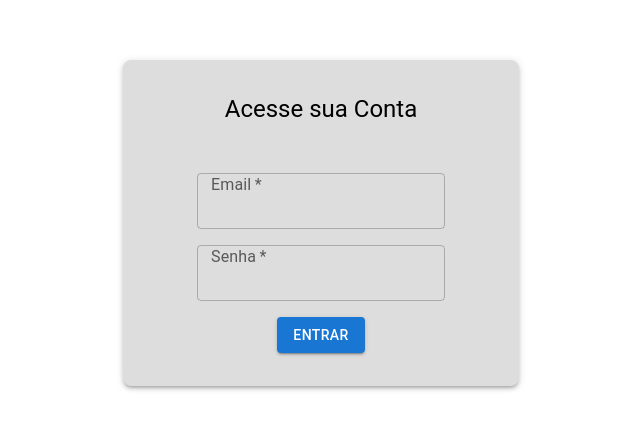
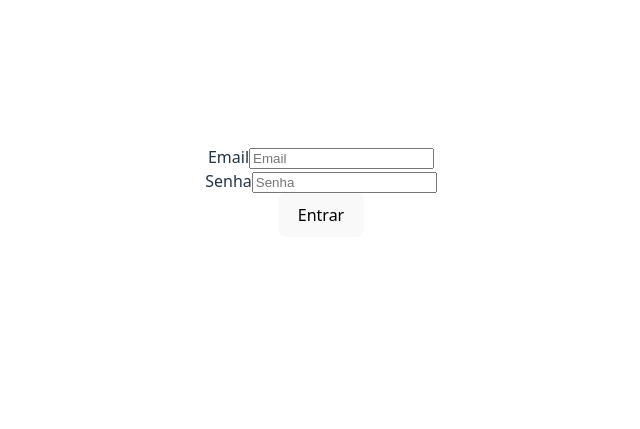
Before and after one commit to psifabiohenrique/practicare_frontend, a React (Vite) app: page /login in a window 1280 px wide. Shown: the part 209-638 px from the top of the page, without its empty margins (319-959 px from the left). Built offline with nearby package versions, Linux system fonts and the light colour scheme.

Commit message:
Refactored to remove MUI dependecy. Created components to text field and button

```diff
--- a/package.json
+++ b/package.json
@@ -10,9 +10,6 @@
     "preview": "vite preview"
   },
   "dependencies": {
-    "@emotion/react": "^11.14.0",
-    "@emotion/styled": "^11.14.1",
-    "@mui/material": "^7.3.6",
     "axios": "^1.13.2",
     "react": "^19.2.0",
     "react-dom": "^19.2.0",
--- /dev/null
+++ b/src/components/Button/Button.tsx
@@ -0,0 +1,15 @@
+import styles from "./button.module.css";
+
+interface ButtonProps {
+    children: React.ReactNode;
+    onClick?: (event: React.MouseEvent<HTMLButtonElement>) => void;
+    type?: "button" | "submit" | "reset";
+}
+
+export default function Button({ children, onClick, type = "button" }: ButtonProps) {
+    return (
+        <button className={styles.button} onClick={onClick} type={type}>
+            {children}
+        </button>
+    )
+}
--- /dev/null
+++ b/src/components/TextField/TextField.tsx
@@ -0,0 +1,30 @@
+import styles from "./text-field.module.css";
+
+interface TextFieldProps {
+  label: string;
+  placeholder?: string;
+  value: string;
+  onChange: (event: React.ChangeEvent<HTMLInputElement>) => void;
+  required?: boolean;
+}
+
+export default function TextField({
+  label,
+  placeholder,
+  value,
+  onChange,
+  required,
+}: TextFieldProps) {
+  return (
+    <div className={styles.container}>
+      <label>{label}</label>
+      <input
+        type="text"
+        value={value}
+        onChange={onChange}
+        placeholder={placeholder}
+        required={required}
+      />
+    </div>
+  );
+}
--- a/src/pages/Login/LoginPage.tsx
+++ b/src/pages/Login/LoginPage.tsx
@@ -1,6 +1,7 @@
 import { useState } from "react";
 import { useAuth } from "../../auth/AuthContext";
-import { Box, Button, Container, TextField, Typography } from "@mui/material";
+import TextField from "../../components/TextField/TextField";
+import Button from "../../components/Button/Button";
 
 export function LoginPage() {
   const { login } = useAuth();
@@ -13,53 +14,22 @@ export function LoginPage() {
   }
 
   return (
-    <Container component="main" maxWidth="xs">
-      <Box
-        sx={{
-          marginTop: 8,
-          display: "flex",
-          flexDirection: "column",
-          alignItems: "center",
-          p: 4,
-          border: "1px solid #ddd",
-          borderRadius: 2,
-          boxShadow: 3,
-          backgroundColor: "#ddd",
-        }}
-      >
-        <Typography component="h1" variant="h5" gutterBottom color="black">
-          Acesse sua Conta
-        </Typography>
-        <Box
-          component="form"
-          onSubmit={handleSubmit}
-          sx={{ mt: 3, width: "100%", justifyItems: "center"}}
-        >
+    <form onSubmit={handleSubmit}>
       <TextField
-            id="outlined-basic"
         label="Email"
-            variant="outlined"
         placeholder="Email"
         value={email}
         onChange={(e) => setEmail(e.target.value)}
-            sx={{pt: 2}}
         required
       />
       <TextField
-            id="outlined-basic"
         label="Senha"
-            variant="outlined"
         placeholder="Senha"
         value={password}
         onChange={(e) => setPassword(e.target.value)}
-            sx={{pt: 2}}
         required
       />
-          <Button type="submit" variant="contained" sx={{ display: "flex", mt: 2 }}>
-            Entrar
-          </Button>
-        </Box>
-      </Box>
-    </Container>
+      <Button type="submit">Entrar</Button>
+    </form>
   );
 }
```
Also changed, not shown: src/components/Button/button.module.css (added), src/components/TextField/text-field.module.css (added). Lines whose indentation alone changed are shown as unchanged.
